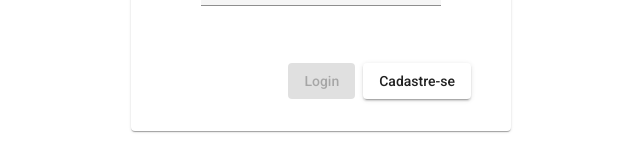
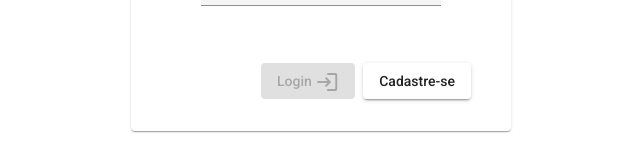
Before and after one commit to oaraujofrancisco/streaming-saver, an Angular app in the folder streaming-saver-web/: page / in a window 1280 px wide. Shown: the part 457-617 px from the top of the page, without its empty margins (319-959 px from the left). Built offline with nearby package versions, Linux system fonts and the light colour scheme.

Commit message:
Mudanças nas importações do Ang.Material

```diff
--- a/streaming-saver-web/src/app/components/pages/login/login.component.html
+++ b/streaming-saver-web/src/app/components/pages/login/login.component.html
@@ -23,7 +23,7 @@
       </mat-form-field>
 
       <mat-card-actions align="end" class="buttons">
-        <button mat-raised-button color="primary" [disabled]="loginForm.invalid">Login</button>
+        <button mat-raised-button color="primary" [disabled]="loginForm.invalid">Login <mat-icon fontIcon="login"></mat-icon></button>
         <button mat-raised-button>Cadastre-se</button>
       </mat-card-actions>
 
```
Also changed, not shown: streaming-saver-web/src/app/app.module.ts (+3 -14 lines), streaming-saver-web/src/app/modules/material/material.module.ts (added, +35 -0 lines).
